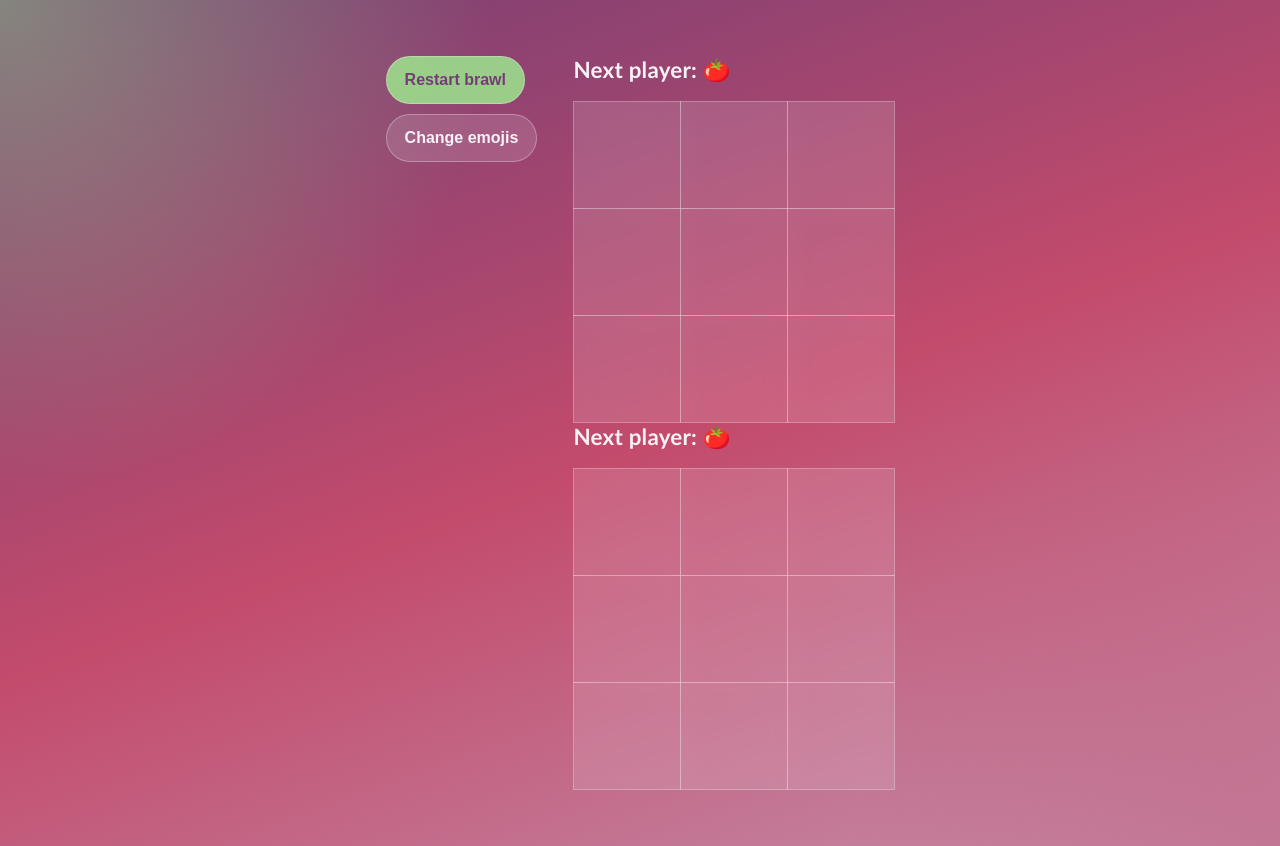
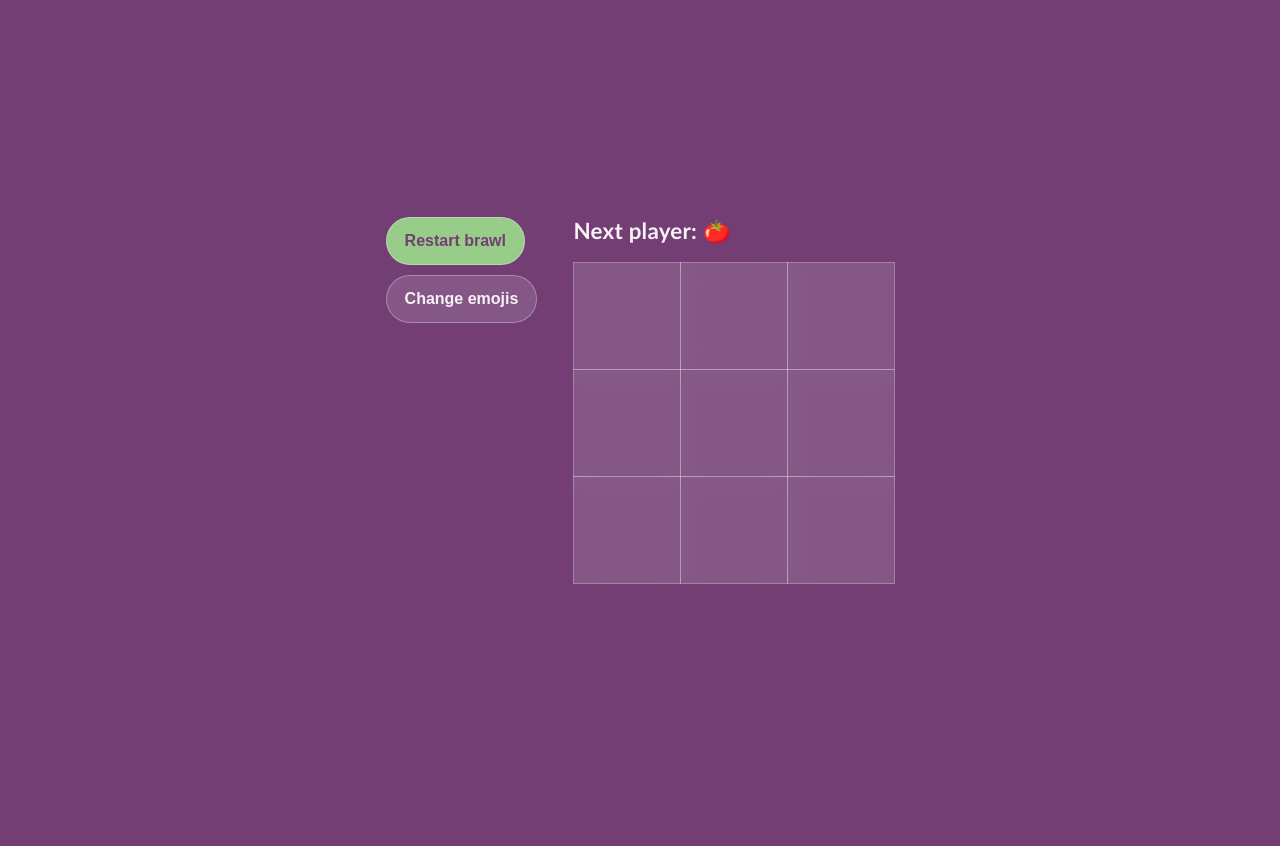
Before and after one commit to bryantkale/recurse_project, a React app: page / in a window 1280 px wide. Both pictures are taken after a click on the button "FIGHT!". After the commit the page ends 800 px from the top, so only its background shows below. Built offline with nearby package versions, Linux system fonts and the light colour scheme.

Commit message:
Simplify

```diff
--- a/src/Game.js
+++ b/src/Game.js
@@ -7,7 +7,7 @@ const EMOJI_OPTIONS = ['🐻', '🐰', '🐱', '🦕', '🦀', '🦄', '🐶'];
 const ITEMS_OPTIONS = ['💎', '💰', '🔑', '🌭', '🏆', '🐟'];
 
 /**
- *  TODO:
+ *  maybe TODO:
  * 3x4 boards that are all playable. Once a player wins a game, they get an item
  * Give players their own list of items.
  * which boards are active and which players won which boards
@@ -120,14 +120,6 @@ export default function Game() {
                     playerOneEmoji={playerOneEmoji}
                     playerTwoEmoji={playerTwoEmoji}
                 />
-                {/* multiple boards can be rendered here if needed */}
-                <Board
-                    playerOneIsNext={playerOneIsNext}
-                    squares={currentSquares}
-                    onPlay={handlePlay}
-                    playerOneEmoji={playerOneEmoji}
-                    playerTwoEmoji={playerTwoEmoji}
-                />
             </div>
         </div>
     );
--- a/src/Square.js
+++ b/src/Square.js
@@ -1,21 +1,11 @@
-import { motion } from 'motion/react';
-
 export default function Square({ value, onSquareClick }) {
   return (
-    <motion.button
+    <button
       className="square"
       onClick={onSquareClick}
       type="button"
-      whileHover={{
-        y: [0, -8, 0, -4, 0],
-        x: [0, 2, -2, 1, 0],
-        rotate: [0, -3, 3, -2, 0],
-        scale: [1, 1.06, 1.03, 1.05, 1.02],
-      }}
-      whileTap={{ scale: 0.94 }}
-      transition={{ duration: 0.45, ease: 'easeInOut' }}
     >
       {value}
-    </motion.button>
+    </button>
   );
 }
--- a/src/styles.css
+++ b/src/styles.css
@@ -19,9 +19,8 @@ body {
     justify-content: center;
     font-family: Avenir, "Avenir Next", "Trebuchet MS", sans-serif;
     background:
-        radial-gradient(circle at top left, rgba(156, 218, 139, 0.45), transparent 32%),
-        radial-gradient(circle at bottom right, rgba(195, 75, 108, 0.35), transparent 28%),
-        linear-gradient(160deg, var(--plum) 0%, var(--berry) 52%, var(--rose) 100%);
+        var(--plum);
+
     color: var(--paper);
 }
 
```
